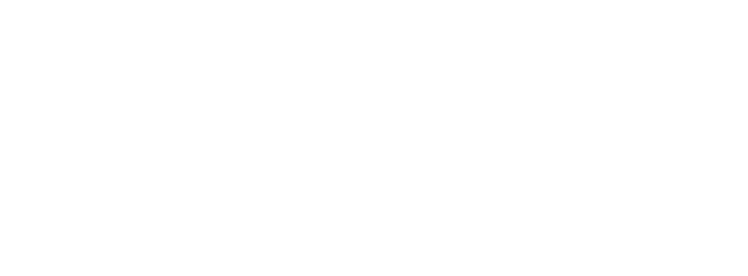
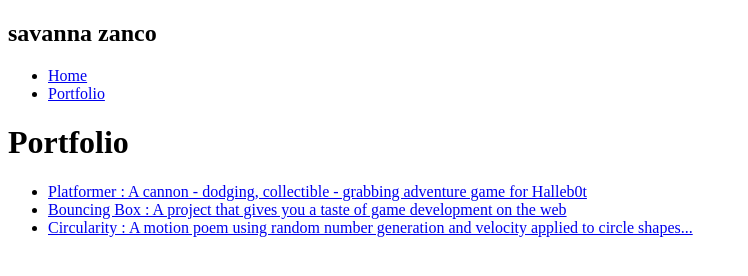
Before and after one commit to savannazanco/savannazanco.github.io, a plain HTML site: page portfolio.html in a window 1280 px wide. Shown: the whole page, without its empty margins (0-748 px from the left). Drawn offline with Linux system fonts and the light colour scheme.

Commit message:
add portfolio.html file

```diff
--- a/portfolio.html
+++ b/portfolio.html
@@ -0,0 +1,33 @@
+<!DOCTYPE HTML>
+<html>
+    <head>
+        <title>Savanna's Amazing Website</title>
+    </head>
+
+    <body>
+      <div id="all-contents">
+      <nav>
+            <h1>savanna zanco</h1>
+            <ul id="nav-ul">
+                <li class="nav-li">
+                  <a class="nav-a" href="index.html">Home</a>
+                </li>
+                <li class="nav-li">
+                  <a class="nav-a" href="portfolio.html">Portfolio</a>
+                </li>
+            </ul>
+        </nav>
+
+        <main>
+            <div class="content">
+                <h1>Portfolio</h1>
+                <ul id="portfolio">
+                    <li><a href="projects/platformer/">Platformer : A cannon - dodging, collectible - grabbing adventure game for Halleb0t</a></li>
+                    <li><a href="projects/bouncing-box/">Bouncing Box : A project that gives you a taste of game development on the web </a></li>
+                    <li><a href="projects/circularity/">Circularity : A motion poem using random number generation and velocity applied to circle shapes...</a></li>
+                </ul>
+            </div>
+        </main>
+      </div>
+    </body>
+</html>
```
Also changed, not shown: index.html (+1 -1 lines), .gitpod.yml (added).
